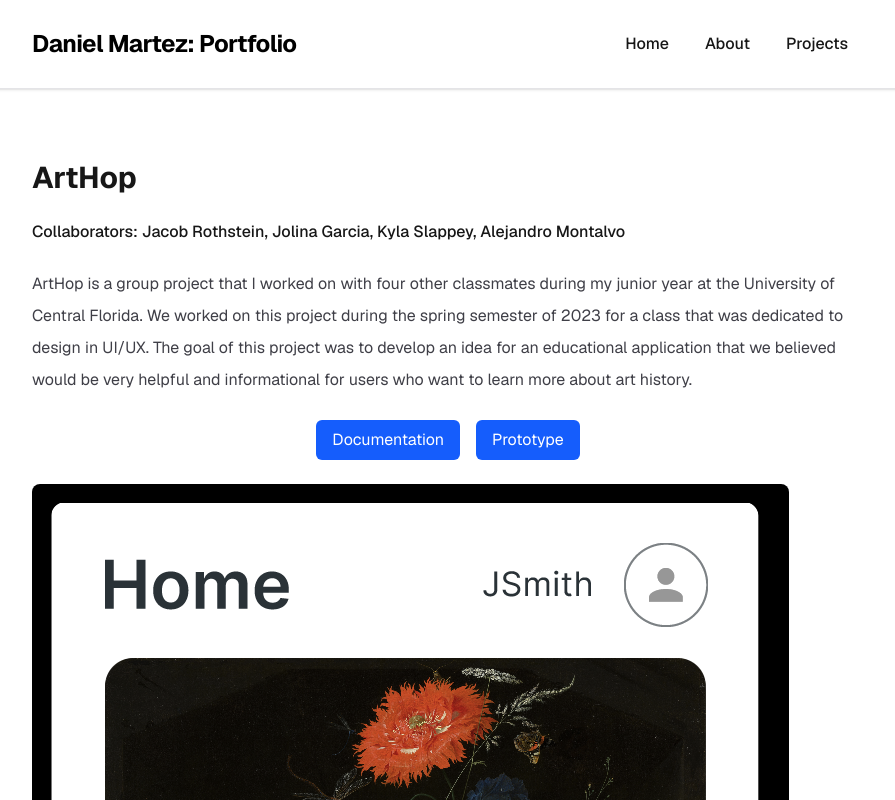
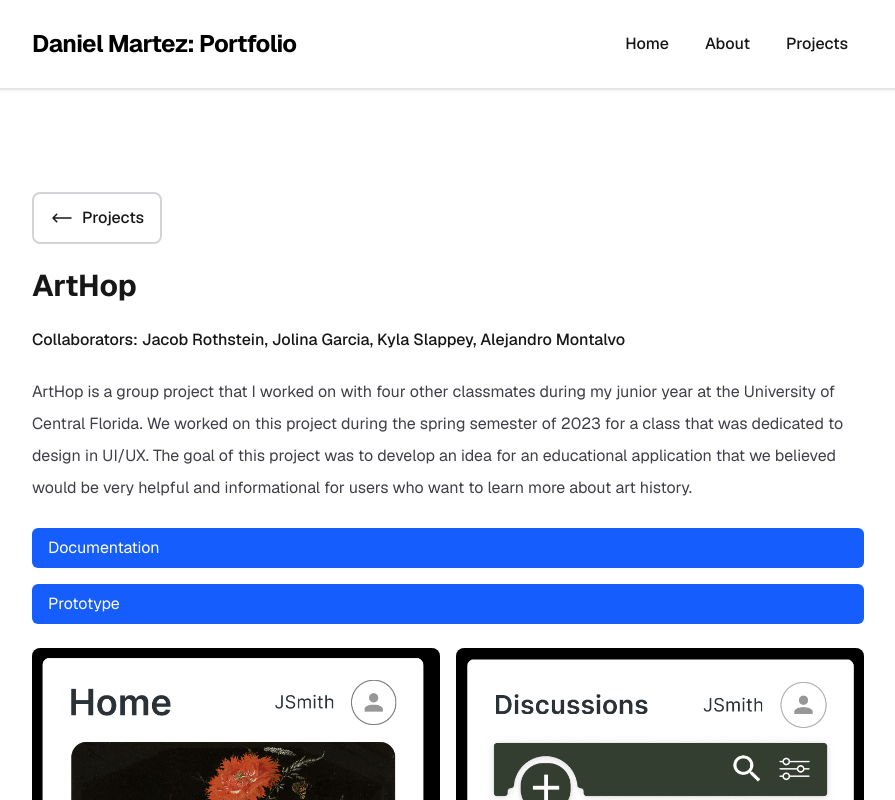
Before and after one commit to martezdaniel/new-portfolio, a Next.js app: page /projects/arthop in a window 1280 px wide. Shown: the top 800 px of the page, without its empty margins (192-1087 px from the left). Built offline with nearby package versions, Linux system fonts and the light colour scheme.

Commit message:
need to modify grid with project buttons

```diff
--- a/app/projects/[slug]/page.tsx
+++ b/app/projects/[slug]/page.tsx
@@ -14,35 +14,57 @@ export default async function ProjectPage({params}: {params: Promise<{slug: stri
 
     return (
       <div className="space-y-6">
+        <Link href="/projects" className="mt-8 inline-flex items-center gap-2 px-4 py-3 rounded-lg border-2 border-zinc-300 dark:border-neutral-600 font-medium hover:bg-zinc-100 dark:hover:bg-neutral-700 transition-all duration-200 hover:shadow-md">
+          <svg
+            xmlns="http://www.w3.org/2000/svg"
+            fill="none"
+            viewBox="0 0 24 24"
+            strokeWidth={1.5}
+            stroke="currentColor"
+            className="size-6"
+          >
+            <path
+              strokeLinecap="round"
+              strokeLinejoin="round"
+              d="M6.75 15.75 3 12m0 0 3.75-3.75M3 12h18"
+            />
+          </svg>
+          Projects
+        </Link>
         <h1 className="text-3xl font-bold">{project.title}</h1>
         <div>
           {project.collaborators && (
             <h3 className="font-medium">
-                        Collaborators: {project.collaborators.map((c, index, arr) => (
+              Collaborators:{" "}
+              {project.collaborators.map((c, index, arr) => (
                 <span key={c.key}>
                   {c.name}
-                                {index < arr.length - 1 && ", "} {/* Checks the index of the array to add commas to the end of each name except for the last one*/}
+                  {index < arr.length - 1 && ", "}{" "}
+                  {/* Checks the index of the array to add commas to the end of each name except for the last one*/}
                 </span>
               ))}
             </h3>
           )}
         </div>
-            <p className="text-zinc-700 dark:text-zinc-300 leading-8">{project.description}</p>
-            <div className="flex gap-4 justify-center">
-                {project.links.map(link => (
+        <p className="text-zinc-700 dark:text-zinc-300 leading-8">
+          {project.description}
+        </p>
+        {/* Project Buttons */}
+        <div className="flex grid grid-cols-2 grid-rows-2 lg:grid-cols-1 lg:grid-rows-1 gap-4 justify-center">
+          {project.links.map((link) => (
             <Link
               key={link.key}
               href={link.url}
               target="_blank"
               rel="noopener noreferrer"
-                    className="px-4 py-2 bg-blue-600 text-white rounded-md hover:bg-blue-700"
+              className="inline-flex items-center px-4 py-2 bg-blue-600 text-white rounded-md hover:bg-blue-700"
             >
               {link.label}
             </Link>
           ))}
         </div>
-            <div className="grid gap-4">
-                {project.images.map(image => (
+        <div className="grid gap-4 grid-cols-1 md:grid-cols-2">
+          {project.images.map((image) => (
             <Image
               key={image.key}
               className="rounded-lg"
@@ -54,5 +76,5 @@ export default async function ProjectPage({params}: {params: Promise<{slug: stri
           ))}
         </div>
       </div>
-    )
+    );
 }
```
Lines whose indentation alone changed are shown as unchanged.
